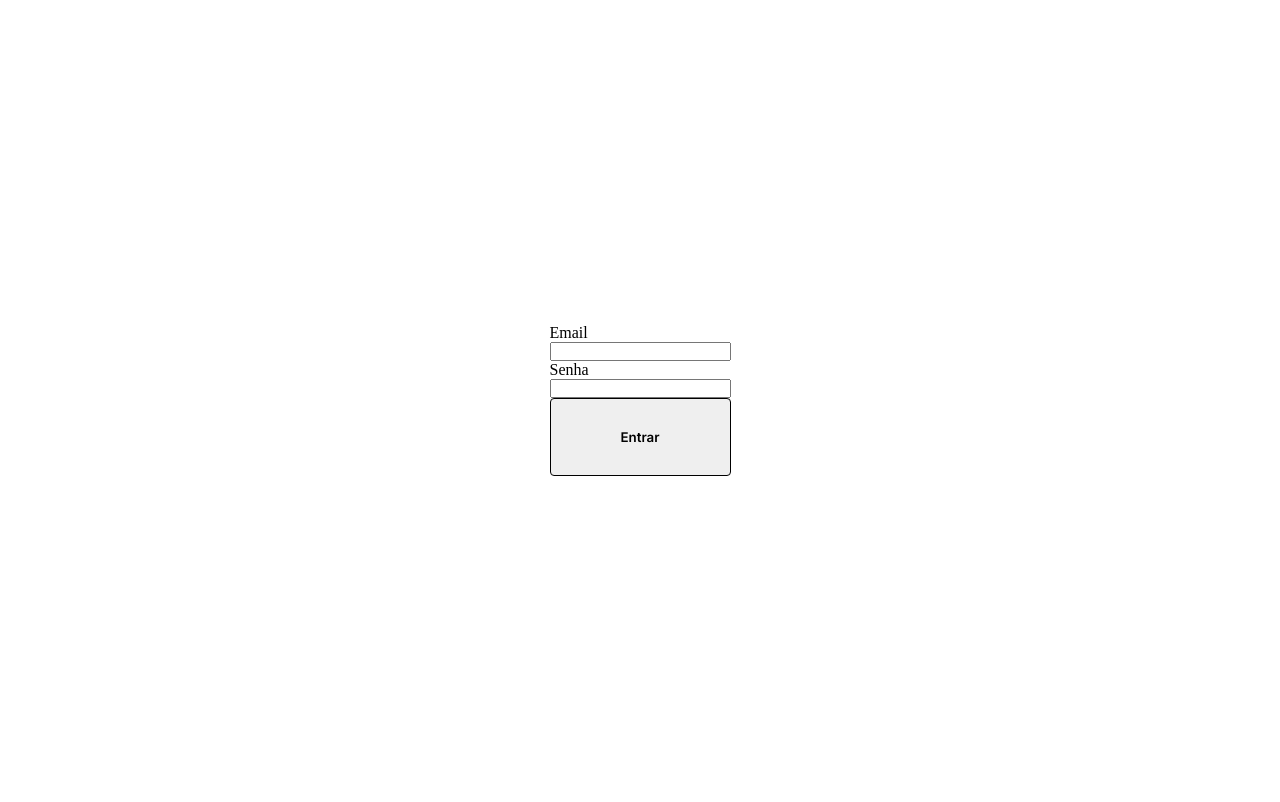
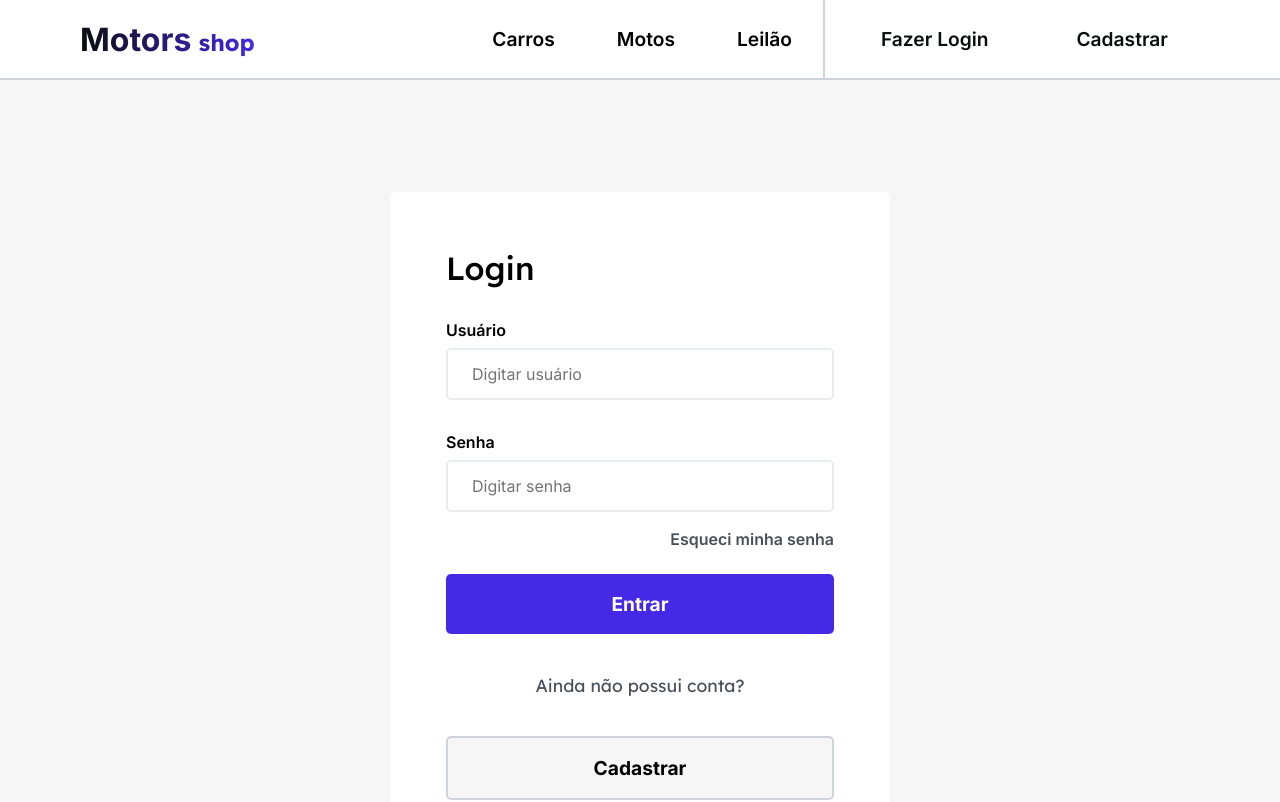
Before and after one commit to projeto-final-m6-kenzie/frontend-motorshop, a React (Create React App) app: page /login in a window 1280 px wide. Shown: the top 802 px of the page. Built offline with nearby package versions, Linux system fonts and the light colour scheme; no server answers.

Commit message:
feat: Estilizações paginha Home e Header

```diff
--- a/src/components/Buttons/style.ts
+++ b/src/components/Buttons/style.ts
@@ -33,4 +33,11 @@ export const Button = styled.button<IButtonProps>`
   border-left: ${(props) => props.borderLeft};
   color: ${(props) => props.color};
   background-color: ${(props) => props.backgroundColor};
+
+  a {
+    color: var(--color-grey0);
+  }
+  :hover {
+    border: solid 2px var(--color-brand3);
+  }
 `
--- a/src/components/Form/index.tsx
+++ b/src/components/Form/index.tsx
@@ -1,10 +1,84 @@
 import styled from 'styled-components'
 
-const Form = styled.form`
+export const Flex = styled.div`
+  display: flex;
+  flex-wrap: wrap;
+  align-content: center;
+  justify-content: center;
+  width: 100vw;
+  gap: 2rem;
+  background-color: var(--color-grey9);
+  Header {
+    background-color: var(--color-whiteFixed);
+  }
+`
+
+export const Form = styled.form`
   display: flex;
   flex-direction: column;
-  max-width: 300px;
-  margin: auto;
+  width: 500px;
+  background-color: var(--color-whiteFixed);
+  padding: 3.5rem;
+  margin: 5rem 0;
+  border: none;
+  border-radius: 5px;
+  font-family: 'Inter', sans-serif;
+  h1 {
+    margin-bottom: 2rem;
+    font-weight: 500;
+  }
+  div {
+    text-align: right;
+    height: 30px;
+  }
+  p {
+    margin: -20px 0 1rem;
+    color: var(--color-alert1);
+  }
+
+  .info {
+    color: var(--color-grey2);
+    margin: 2.5rem;
+    text-align: center;
+    font-size: 1.1rem;
+    font-weight: 400;
+  }
+  #recuperate {
+    background: transparent;
+    border: none;
+    color: var(--color-grey2);
+    position: relative;
+    top: -30px;
+    font-size: 1rem;
+    font-weight: 600;
+  }
+  input {
+    border: solid 2px var(--color-grey7);
+    border-radius: 5px;
+    height: 2.8rem;
+    padding: 1.5rem;
+    margin: 0.5rem 0 2rem;
+    font-family: 'Inter', sans-serif;
+    font-size: 1rem;
+  }
+
+  button {
+    height: 50px;
+    background: var(--color-brand1);
+    color: var(--color-whiteFixed);
+    font-family: 'Inter', sans-serif;
+    font-size: 1.2rem;
+    font-weight: 700;
+    border: none;
+    border-radius: 5px;
+  }
+  .cadastro {
+    color: black;
+    background-color: var(--color-grey9);
+    border: solid 2px var(--color-grey5);
+  }
+
+  label {
+    font-weight: 600;
+  }
 `
-
-export default Form
--- a/src/components/Header/index.tsx
+++ b/src/components/Header/index.tsx
@@ -28,7 +28,7 @@ export const Header = () => {
       </Link>
       <ButtonsDiv>
         <Button
-          height='100%'
+          height='50%'
           backgroundColor='var(--color-whiteFixed)'
           borderColor='var(--color-whiteFixed)'
           fontSize='1.2rem'
@@ -36,7 +36,7 @@ export const Header = () => {
           Carros
         </Button>
         <Button
-          height='100%'
+          height='50%'
           backgroundColor='var(--color-whiteFixed)'
           borderColor='var(--color-whiteFixed)'
           fontSize='1.2rem'
@@ -44,7 +44,7 @@ export const Header = () => {
           Motos
         </Button>
         <Button
-          height='100%'
+          height='50%'
           backgroundColor='var(--color-whiteFixed)'
           borderColor='var(--color-whiteFixed)'
           fontSize='1.2rem'
@@ -53,7 +53,6 @@ export const Header = () => {
         </Button>
         <ButtonsRightDiv>
           {token ? (
-            <Link to={`/profileUser`}>
             <Button
               height='50%'
               backgroundColor='var(--color-whiteFixed)'
@@ -62,36 +61,30 @@ export const Header = () => {
               borderLine='0.15rem'
               marginLeft='1.5rem'
             >
-                {/* Cadastrar */}
-                Perfil
+              <Link to={`/profileUser`}>Perfil</Link>
             </Button>
-            </Link>
           ) : (
             <>
-              <Link to={`/login`}>
               <Button
-                  height='100%'
+                height='50%'
                 backgroundColor='var(--color-whiteFixed)'
                 borderColor='var(--color-whiteFixed)'
                 fontSize='1.2rem'
                 borderLine='0.15rem'
                 marginLeft='1.5rem'
               >
-                  Fazer Login
+                <Link to={'/login'}>Fazer Login</Link>
               </Button>
-              </Link>
-              <Link to={`/register`}>
               <Button
-                  height='100%'
+                height='50%'
                 backgroundColor='var(--color-whiteFixed)'
                 borderColor='var(--color-whiteFixed)'
                 fontSize='1.2rem'
                 borderLine='0.15rem'
                 marginLeft='1.5rem'
               >
-                  Cadastrar
+                <Link to={`/register`}>Cadastrar</Link>
               </Button>
-              </Link>
             </>
           )}
         </ButtonsRightDiv>
--- a/src/components/Header/styles.ts
+++ b/src/components/Header/styles.ts
@@ -13,6 +13,10 @@ export const HeaderComponent = styled.header<IHeaderComponentProps>`
   justify-content: space-between;
   border-bottom: 2px solid #ced4da;
   padding: 0 5rem;
+
+  a {
+    text-decoration: none;
+  }
 `
 
 export const TitleDiv = styled.div`
@@ -21,6 +25,7 @@ export const TitleDiv = styled.div`
 
 export const ButtonsDiv = styled.div`
   display: flex;
+  align-items: center;
   height: 100%;
 `
 
--- a/src/pages/Login/index.tsx
+++ b/src/pages/Login/index.tsx
@@ -4,7 +4,9 @@ import { useContext } from 'react'
 import { useForm } from 'react-hook-form'
 
 import { Button } from '../../components/Buttons/style'
-import Form from '../../components/Form'
+import Footer from '../../components/Footer'
+import { Flex, Form } from '../../components/Form'
+import { Header } from '../../components/Header'
 import { AuthContext } from '../../contexts/AuthContext'
 import { ILoginUser } from '../../interfaces'
 import { schema } from '../../validations/registerUser'
@@ -20,19 +22,34 @@ const Login = () => {
   })
 
   return (
-    <>
+    <Flex>
+      <Header />
       <Form onSubmit={handleSubmit(loginUser)}>
-        <label htmlFor='email'>Email</label>
-        <input id='email' type='email' {...register('email')} />
-        <p>{errors.email?.message}</p>
+        <h1>Login</h1>
+        <label htmlFor='email'>Usuário</label>
+        <input id='email' placeholder='Digitar usuário' type='email' {...register('email')} />
+        {errors?.email?.message ? <p>{errors.email?.message}</p> : null}
 
         <label htmlFor='password'>Senha</label>
-        <input id='password' type='text' {...register('password')} />
-        <p>{errors.password?.message}</p>
+        <input
+          id='password'
+          placeholder='Digitar senha'
+          type='password'
+          {...register('password')}
+        />
+        {errors?.password ? <p>{errors.password?.message}</p> : null}
 
+        <div>
+          <button id='recuperate' onClick={() => console.log('recuperação de Senha')}>
+            Esqueci minha senha
+          </button>
+        </div>
         <Button type='submit'>Entrar</Button>
+        <p className='info'> Ainda não possui conta?</p>
+        <Button className='cadastro'>Cadastrar</Button>
       </Form>
-    </>
+      <Footer />
+    </Flex>
   )
 }
 
```
Lines whose indentation alone changed are shown as unchanged.
